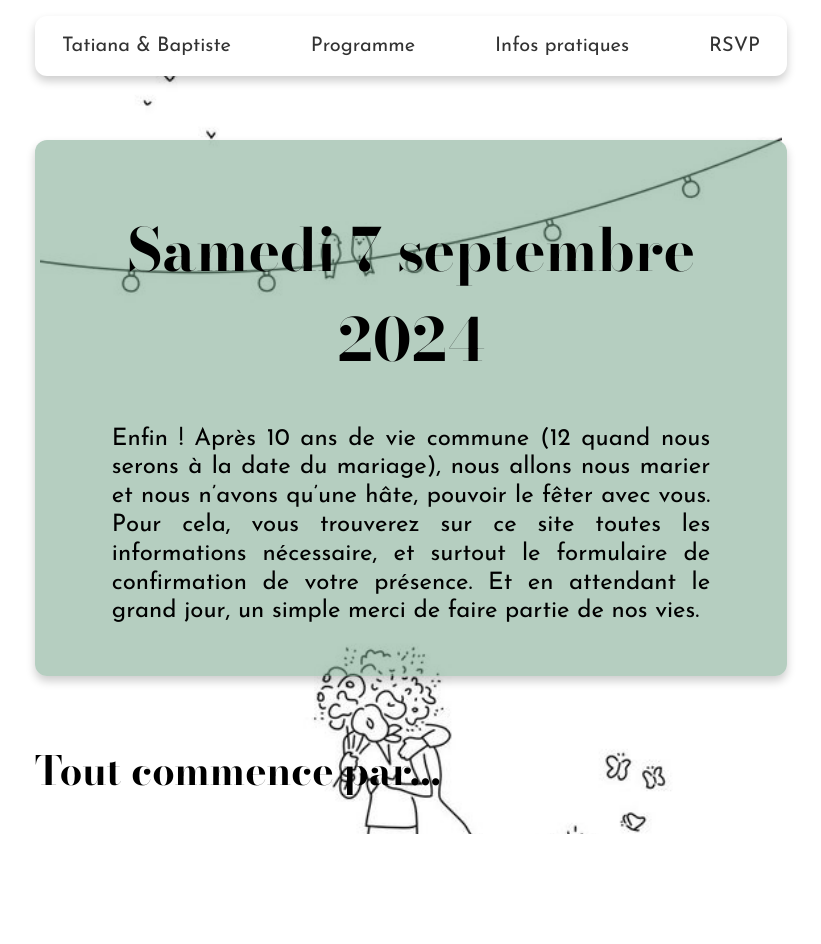
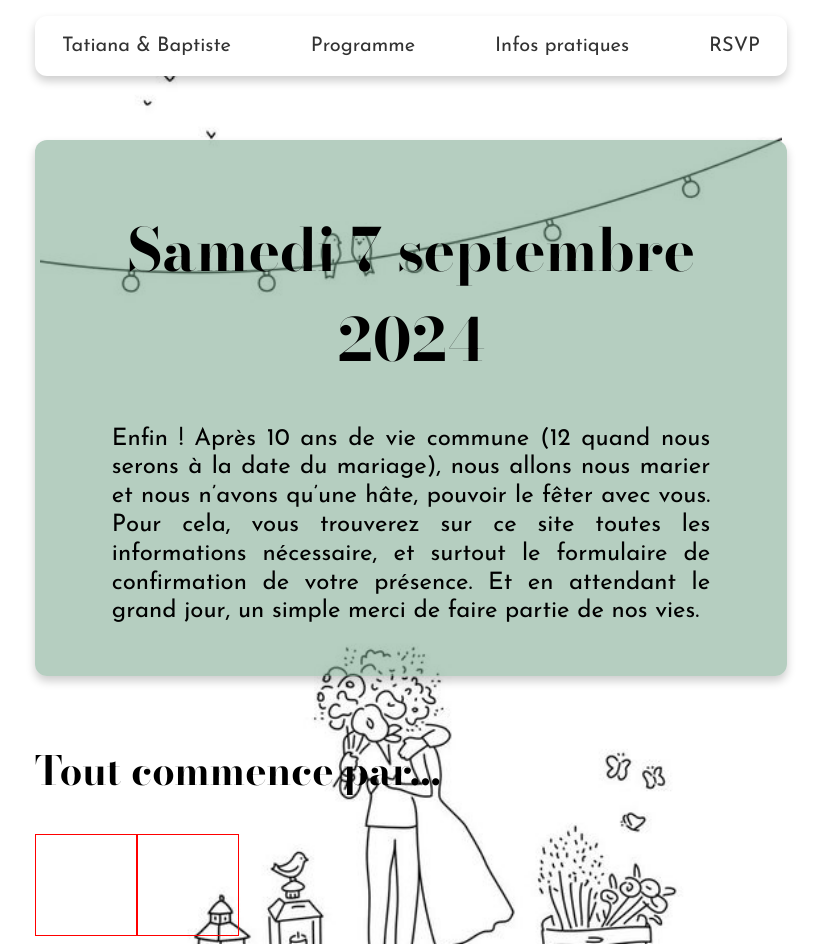
Before and after one commit to tatiana-sthl/wedding, a Next.js app: page / in a window 1280 px wide. Shown: the whole page, without its empty margins (229-1050 px from the left). Before the commit the page ends 834 px from the top, so only its background shows below. Built offline with nearby package versions, Linux system fonts and the light colour scheme.

Commit message:
start working on the timeline

```diff
--- a/src/app/page.js
+++ b/src/app/page.js
@@ -28,6 +28,14 @@ export default function Home() {
       </div>
       <div>
         <h2 className={styles.h2}>Tout commence par...</h2>
+        <div className={styles.planning}>
+          <div className={styles.orga}>
+
+          </div>
+          <div className={styles.orga}>
+
+          </div>
+        </div>
       </div>
     </main>
   )
--- a/src/app/page.module.css
+++ b/src/app/page.module.css
@@ -105,3 +105,14 @@
   font-size:x-large;
   line-height: 1.2;
 }
+
+.planning {
+  display: flex;
+}
+
+.orga {
+  width: 100px;
+  height: 100px;
+  border: 1px red solid;
+
+}
```
